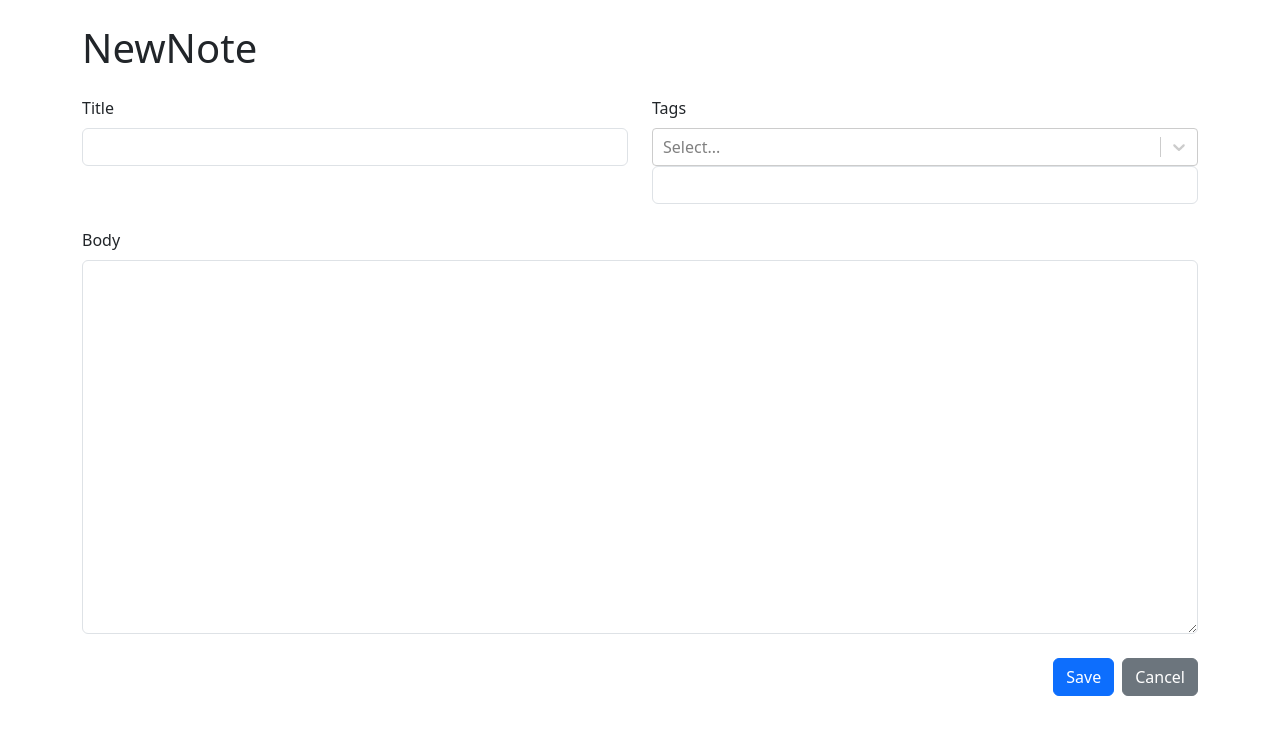
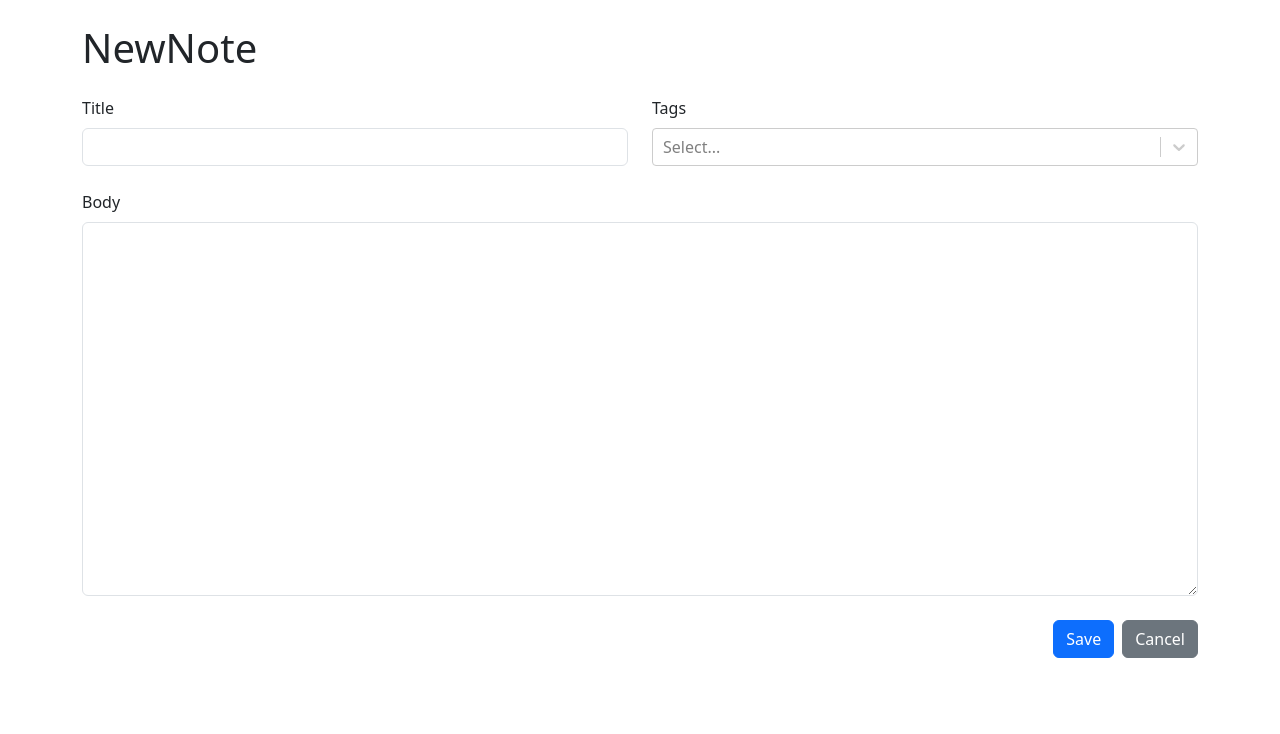
Before and after one commit to nabilk11/ts_notes_app, a React (Vite) app: page /new in a window 1280 px wide. Shown: the top 734 px of the page. Built offline with nearby package versions, Linux system fonts and the light colour scheme.

Commit message:
added useNavigate hook to redirect user to homepage on new note submission

```diff
--- a/src/components/NoteForm.tsx
+++ b/src/components/NoteForm.tsx
@@ -1,6 +1,6 @@
 import { FormEvent, SetStateAction, useRef, useState } from "react";
 import { Button, Col, Form, Row, Stack } from "react-bootstrap";
-import { Link } from "react-router-dom";
+import { Link, useNavigate } from "react-router-dom";
 import CreatableReactSelect from "react-select/creatable";
 import { NoteData, Tag } from "../App";
 import { v4 as uuidV4 } from "uuid";
@@ -15,6 +15,8 @@
   const titleRef = useRef<HTMLInputElement>(null);
   const markdownRef = useRef<HTMLTextAreaElement>(null);
   const [selectedTags, setSelectedTags] = useState<Tag[]>([]);
+  // useNavigate hook to redirect user
+  const navigate = useNavigate();
 
   const handleSubmit = (e: FormEvent) => {
     e.preventDefault();
@@ -24,6 +26,7 @@
       markdown: markdownRef.current!.value,
       tags: selectedTags,
     });
+    navigate("..");
   };
 
   return (
@@ -60,7 +63,6 @@
                 }}
                 isMulti
               />
-              <Form.Control required />
             </Form.Group>
           </Col>
         </Row>
```
